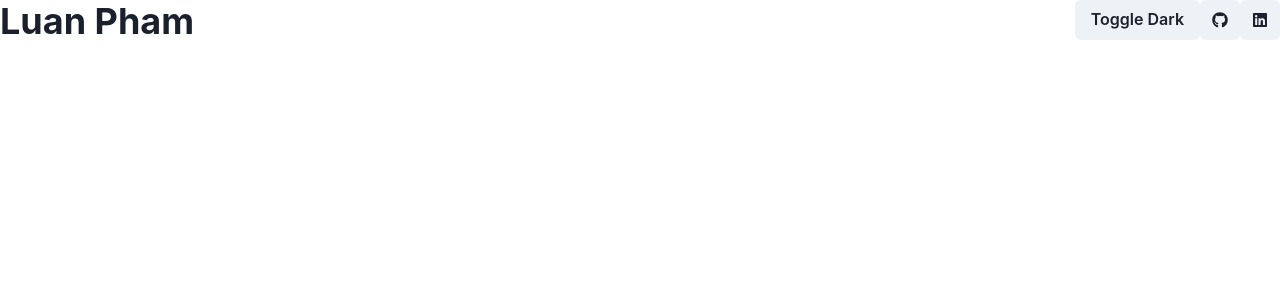
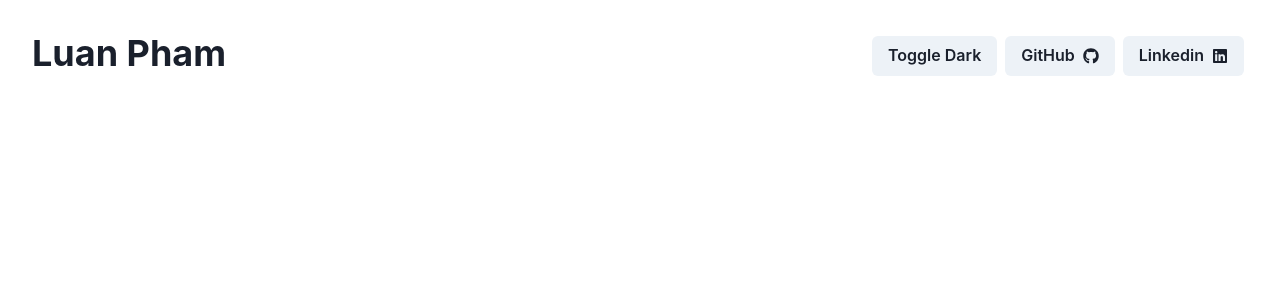
Before and after one commit to Luan-Pham/Portfolio2, a React (Create React App) app: page / in a window 1280 px wide. Shown: the top 300 px of the page. Built offline with nearby package versions, Linux system fonts and the light colour scheme.

Commit message:
icon with text

```diff
--- a/src/components/Header.js
+++ b/src/components/Header.js
@@ -12,15 +12,23 @@ import { FaGithub, FaLinkedin } from 'react-icons/fa';
 function Header() {
   const { colorMode, toggleColorMode } = useColorMode();
   return (
-    <VStack>
+    <VStack p={8}>
       <Flex w='100%'>
         <Heading> Luan Pham</Heading>
         <Spacer />
-        <Button onClick={toggleColorMode} position=''>
+        <Button m={1} onClick={toggleColorMode} position=''>
           Toggle {colorMode === 'light' ? 'Dark' : 'Light'}
         </Button>
-        <IconButton icon={<FaGithub />}></IconButton>
-        <IconButton icon={<FaLinkedin />}></IconButton>
+        <a href='https://github.com/Luan-Pham'>
+          <Button m={1} rightIcon={<FaGithub />}>
+            GitHub
+          </Button>
+        </a>
+        <a href='https://www.linkedin.com/in/luan-pham3/'>
+          <Button m={1} rightIcon={<FaLinkedin />}>
+            Linkedin
+          </Button>
+        </a>
       </Flex>
     </VStack>
   );
```
